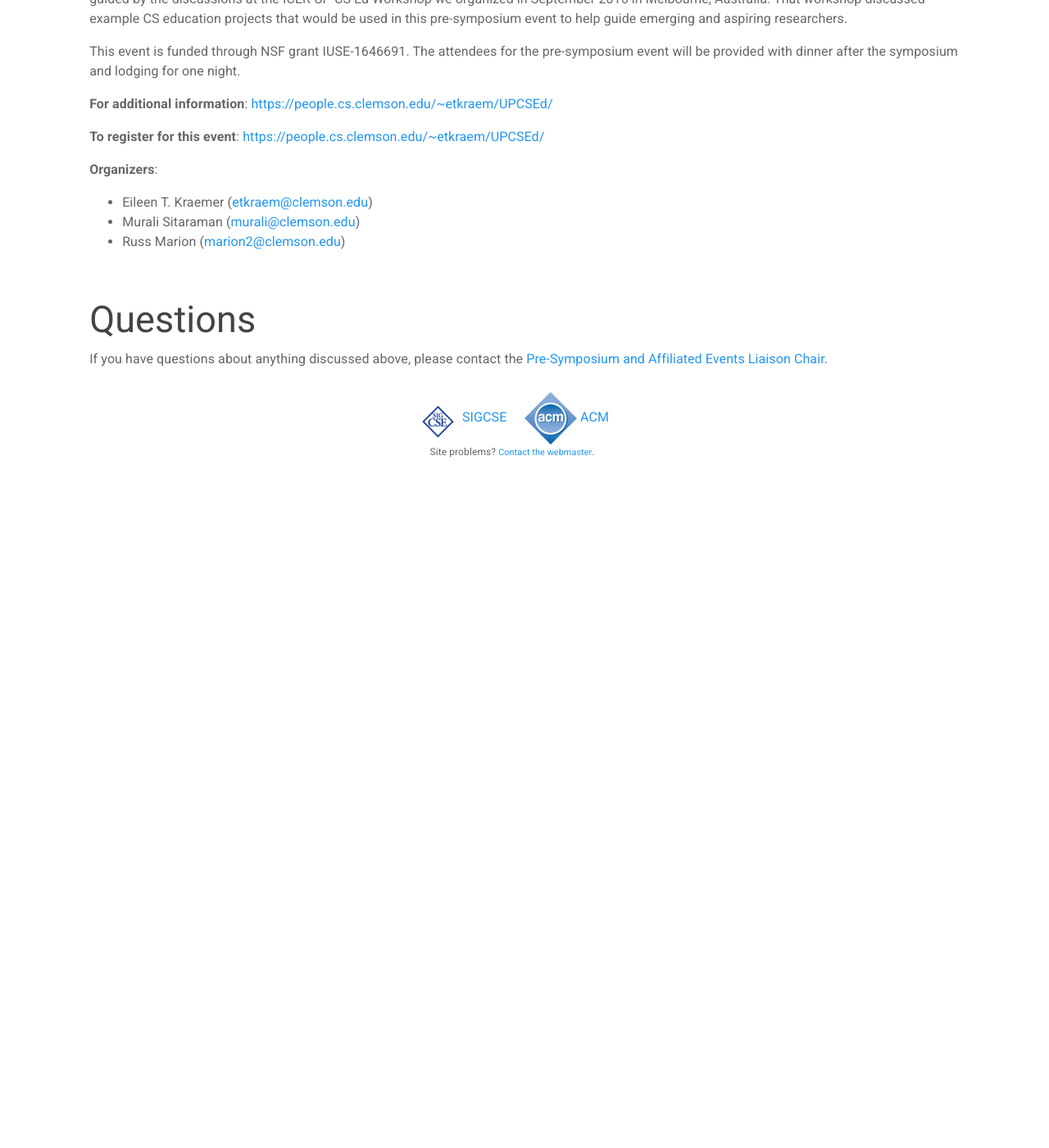
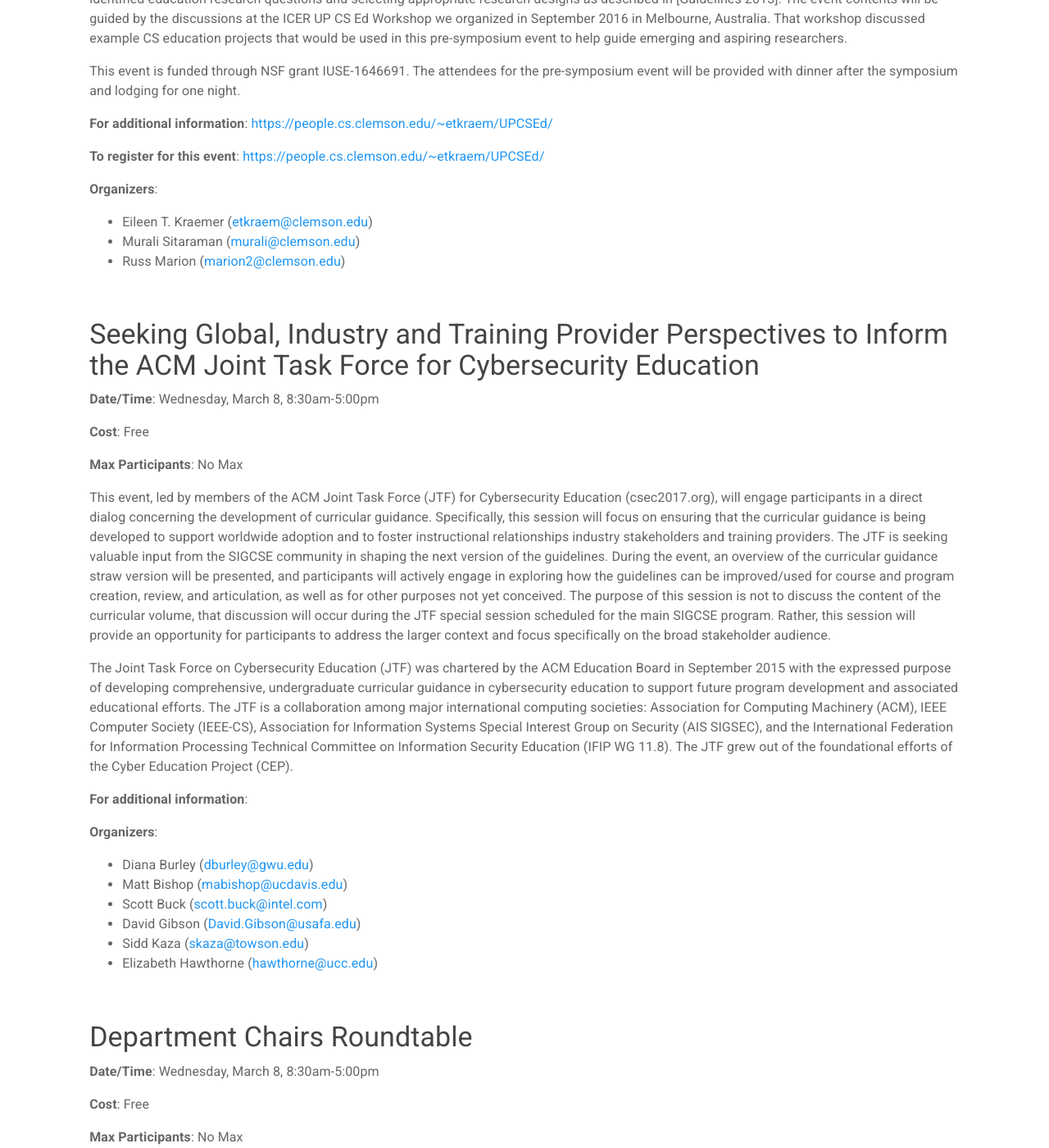
Before and after one commit to sigcsets/sigcse2017, a Jekyll site: the page built from attendees/presymposium.md, in a window 1280 px wide and 1400 px high, scrolled down 5347 px. Shown: the whole window at 82% size. Built offline with Jekyll 4.4.1, drawn with Linux system fonts in a browser that asks for light colours; before the commit the page ends 5977 px from its top, so only the background shows below that; some of the changed text lies outside the part shown.

Commit message:
Added missing ACM JTF event.

```diff
--- a/_data/presymposium.yml
+++ b/_data/presymposium.yml
@@ -245,17 +245,118 @@
     - name: Russ Marion
       email: marion2@clemson.edu
 
-- name: ""
-  date: ""
-  cost: ""
-  max: ""
-  where: "TBD"
+- name: Seeking Global, Industry and Training Provider Perspectives to Inform the ACM Joint Task Force for Cybersecurity Education
+  date: Wednesday, March 8, 8:30am-5:00pm
+  #room:
+  cost: Free
+  max: No Max
   blurb: |
-    ok, here's some markdown.
-  info: ""
-  register: ""
+    This event, led by members of the ACM Joint Task Force (JTF) for
+    Cybersecurity Education (csec2017.org), will engage participants in a
+    direct dialog concerning the development of curricular guidance.
+    Specifically, this session will focus on ensuring that the curricular
+    guidance is being developed to support worldwide adoption and to foster
+    instructional relationships industry stakeholders and training providers.
+    The JTF is seeking valuable input from the SIGCSE community in shaping the
+    next version of the guidelines. During the event, an overview of the
+    curricular guidance straw version will be presented, and participants
+    will actively engage in exploring how the guidelines can be improved/used
+    for course and program creation, review, and articulation, as well as for
+    other purposes not yet conceived. The purpose of this session is not to
+    discuss the content of the curricular volume, that discussion will occur
+    during the JTF special session scheduled for the main SIGCSE program.
+    Rather, this session will provide an opportunity for participants to
+    address the larger context and focus specifically on the broad
+    stakeholder audience.
+
+    The Joint Task Force on Cybersecurity Education (JTF) was chartered by
+    the ACM Education Board in September 2015 with the expressed purpose of
+    developing comprehensive, undergraduate curricular guidance in
+    cybersecurity education to support future program development and
+    associated educational efforts. The JTF is a collaboration among major
+    international computing societies: Association for Computing Machinery
+    (ACM), IEEE Computer Society (IEEE-CS), Association for Information
+    Systems Special Interest Group on Security (AIS SIGSEC), and the
+    International Federation for Information Processing Technical Committee
+    on Information Security Education (IFIP WG 11.8). The JTF grew out of
+    the foundational efforts of the Cyber Education Project (CEP).
+  # info: ""
+  # register: ""
   organizers:
-    - name: ""
-      email: ""
-    - name: ""
-      email: ""
+    - name: Diana Burley
+      email: dburley@gwu.edu
+    - name: Matt Bishop
+      email: mabishop@ucdavis.edu
+    - name: Scott Buck
+      email: scott.buck@intel.com
+    - name: David Gibson
+      email: David.Gibson@usafa.edu
+    - name: Sidd Kaza
+      email: skaza@towson.edu
+    - name: Elizabeth Hawthorne
+      email: hawthorne@ucc.edu
+
+- name: Department Chairs Roundtable
+  date: Wednesday, March 8, 8:30am-5:00pm
+  #room:
+  cost: Free
+  max: No Max
+  blurb: |
+    What are the challenges that Department Chairs face? How would you design
+    the ideal Department Chair? What are the features of a great Department
+    Chair? What are the issues in having a poor Department Chair? The summary
+    at the end of this article demonstrates the challenges that face anyone
+    that takes on this critical role.
+
+    If you are a new Chair, an experienced Chair, thinking about becoming a
+    Chair, or if you have stories to tell about awesome or terrible Department
+    Chairs, then you should participate in this roundtable. The discussions
+    and insights from this Roundtable should improve the quality of the
+    Department Chair experience: whether you are a Chair or not, this session
+    will be helpful in navigating your academic career.
+
+    The Roundtable will feature a panel of diverse and experienced Department
+    Chairs to lead a series of design charrettes . The charrettes will tackle
+    topics such as the significant administrative and personnel issues that
+    chairs must handle; leadership and management styles, time management,
+    legal issues, establishing priorities, and communication.
+
+    The final hour of the Roundtable will have a special focus on how to
+    encourage the adoption of innovative teaching practices. Changes in
+    attitudes toward teaching and learning are intertwined with the
+    availability of new technologies that challenge faculty to change the
+    way they teach. How can the Department Chair provide an organizational
+    climate that encourages and rewards innovation in CS education?
+
+    Many people don’t appreciate the many duties and roles that it part of
+    the Department Chair experience. Here is a summary of the most common
+    expectations from a Department Chair:
+
+    +   **Leader**: visionary, internal advocate, internal intermediary,
+        external liaison, curriculum leader, role model. The Chair should
+        be a transformational leader capable of creating space for change
+        and generating consensus among the faculty.
+
+    +   **Administrator**: fiscal overseer, schedule coordinator, report,
+        generator, staff supervisor. The Chair monitors the department budget
+        to ensure that the department’s work is done and that allocations are
+        not overspent. This role increasingly requires the Chair to find
+        creative ways to extend the budgets, including external fund raising.
+
+    +   **Personal facilitator**: counselor, coach, mediator, climate
+        regulator. The Chair needs to be accessible, establish relationships,
+        and be willing to listen to concerns to create an environment that
+        will encourage faculty productivity and harmony.
+
+    +   **Resource developer**: faculty recruiter, faculty mentor, faculty
+        evaluator, resource provider. The Chair hires new department faculty,
+        provides faculty with professional development opportunities and
+        mentoring to ensure their professional success and retention;
+        provides evaluations for annual merit raises, retention, promotion,
+        and tenure decisions; and finds resources that faculty need to do
+        their jobs.
+  info: Send questions or expressions of interest to Mary Lou Maher
+  # register: ""
+  organizers:
+    - name: Mary Lou Maher
+      email: m.maher@uncc.edu
```
